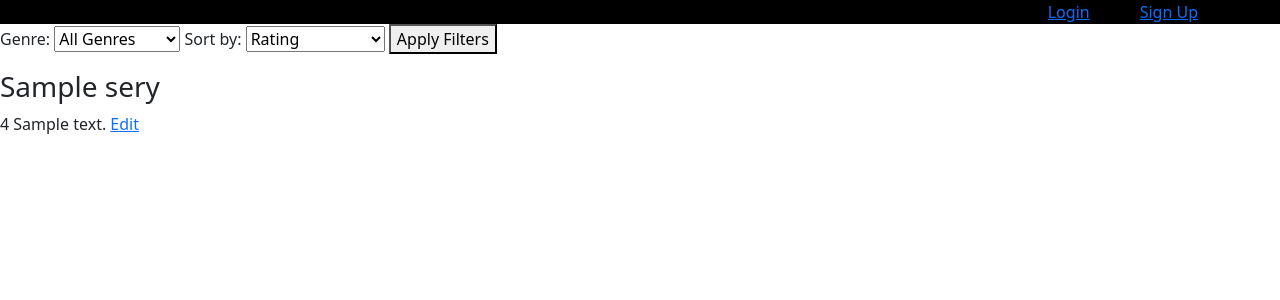
After one commit to andrei-muri/tvseries-database, a PHP site: page /your_reviews.php in a window 1280 px wide. The commit adds this page. Shown: the top 300 px of the page. Run offline with PHP 8.4, Linux system fonts and the light colour scheme; tables that the repository leaves empty or names only in its code hold one stand-in row (values such as "Sample post").

Commit message:
Added your reviews section

```diff
--- a/header.php
+++ b/header.php
@@ -23,6 +23,7 @@ if (isset($_SESSION["user_id"])) {
                 <a href="series.php">Add Series</a>
                 <a href="display_series.php">View Series</a>
                 <a href="favourites.php">View Favourites</a>
+                <a href="your_reviews.php">View Your Reviews</a>
             </form>
         <?php else: ?>
             <a href="login.php">Login</a>
--- a/series_details.php
+++ b/series_details.php
@@ -139,7 +139,7 @@ if ($result2 && $result2->num_rows > 0) {
 $conn->close();
 ?>
 <?php if ($reviewExists && $user_id): ?>
-    <a href="edit_review.php?series_id=<?php echo $seriesId; ?>">Edit review</a>
+    <a href="edit_review.php?series_id=<?php echo $seriesId; ?>&src=series_details.php">Edit review</a>
 <?php elseif ($user_id): ?>
     <a href="review.php?series_id=<?php echo $seriesId; ?>">Give rating!</a>
 <?php endif; ?>
--- /dev/null
+++ b/your_reviews.php
@@ -0,0 +1,76 @@
+<?php
+include "header.php";
+require_once 'db.php';
+
+//// Fetch all series from the database
+//$query = "SELECT * FROM series"; // Adjust the query according to your database structure
+//$result = $conn->query($query);
+
+$genresQuery = "SELECT * FROM genres"; // Adjust this query to match your genres table structure
+$genresResult = $conn->query($genresQuery);
+?>
+
+    <form action="your_reviews.php" method="get">
+
+        <!-- Genre Filter -->
+        <label for="genre">Genre:</label>
+        <select id="genre" name="genre">
+            <option value="">All Genres</option>
+            <?php while ($genre = $genresResult->fetch_assoc()): ?>
+                <option value="<?php echo htmlspecialchars($genre['genre_id']); ?>">
+                    <?php echo htmlspecialchars($genre['genre_name']); ?>
+                </option>
+            <?php endwhile; ?>
+        </select>
+
+        <!-- Sorting Options -->
+        <label for="sort">Sort by:</label>
+        <select id="sort" name="sort">
+            <option value="rating">Rating</option>
+            <option value="chronologically">Chronologically</option>
+            <!-- Additional sorting options can be added here -->
+        </select>
+
+        <button type="submit">Apply Filters</button>
+    </form>
+
+<?php
+
+$genre = isset($_GET['genre']) ? $_GET['genre'] : '';
+$sort = isset($_GET['sort']) ? $_GET['sort'] : 'rating';
+
+$query = "SELECT series.*, reviews.rating AS review_rating, reviews.text AS review_text FROM series JOIN reviews ON series.series_id = reviews.series_id";
+
+// Apply genre filter
+if (!empty($genre)) {
+    $query .= " JOIN series_genres ON series.series_id = series_genres.series_id WHERE series_genres.genre_id = " . intval($genre);
+}
+
+//$query .= " GROUP BY series.series_id";
+
+// Apply sorting
+switch ($sort) {
+    case 'rating':
+        $query .= " ORDER BY reviews.rating DESC";
+        break;
+    case 'chronologically':
+        break;
+}
+
+$result = $conn->query($query);
+?>
+
+    <div class="review-list">
+        <?php while ($row = $result->fetch_assoc()): ?>
+            <div class="review-item">
+                <h3><?php echo $row['series_name'] ?></h3>
+                <?php echo $row['review_rating'] ?>
+                <?php echo $row['review_text'] ?>
+                <a href="edit_review.php?series_id=<?php echo $row['series_id']; ?>&src=your_reviews.php">Edit</a>
+            </div>
+        <?php endwhile; ?>
+    </div>
+
+<?php
+$conn->close();
+?>
```
Also changed, not shown: edit_review.php (+26 -6 lines).
